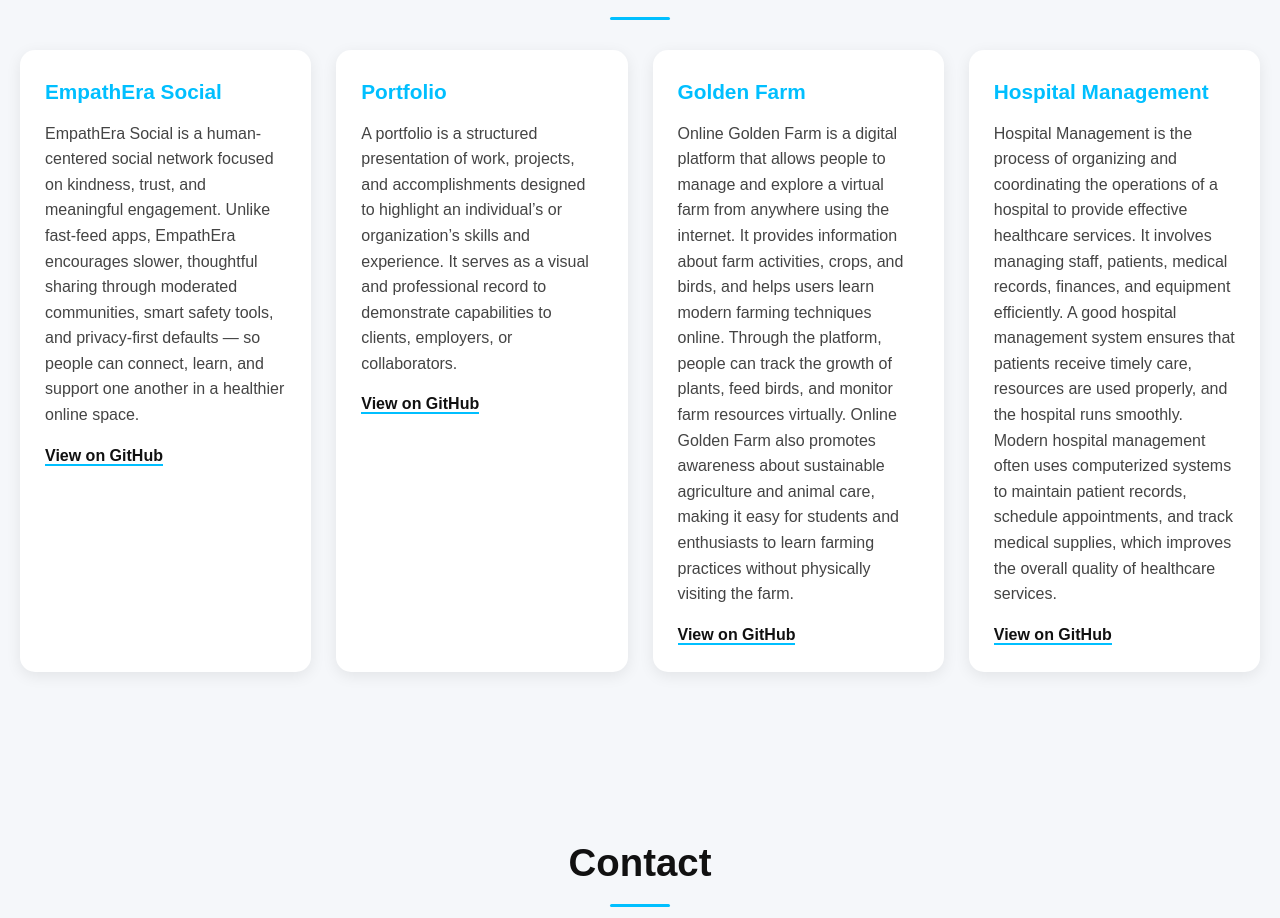
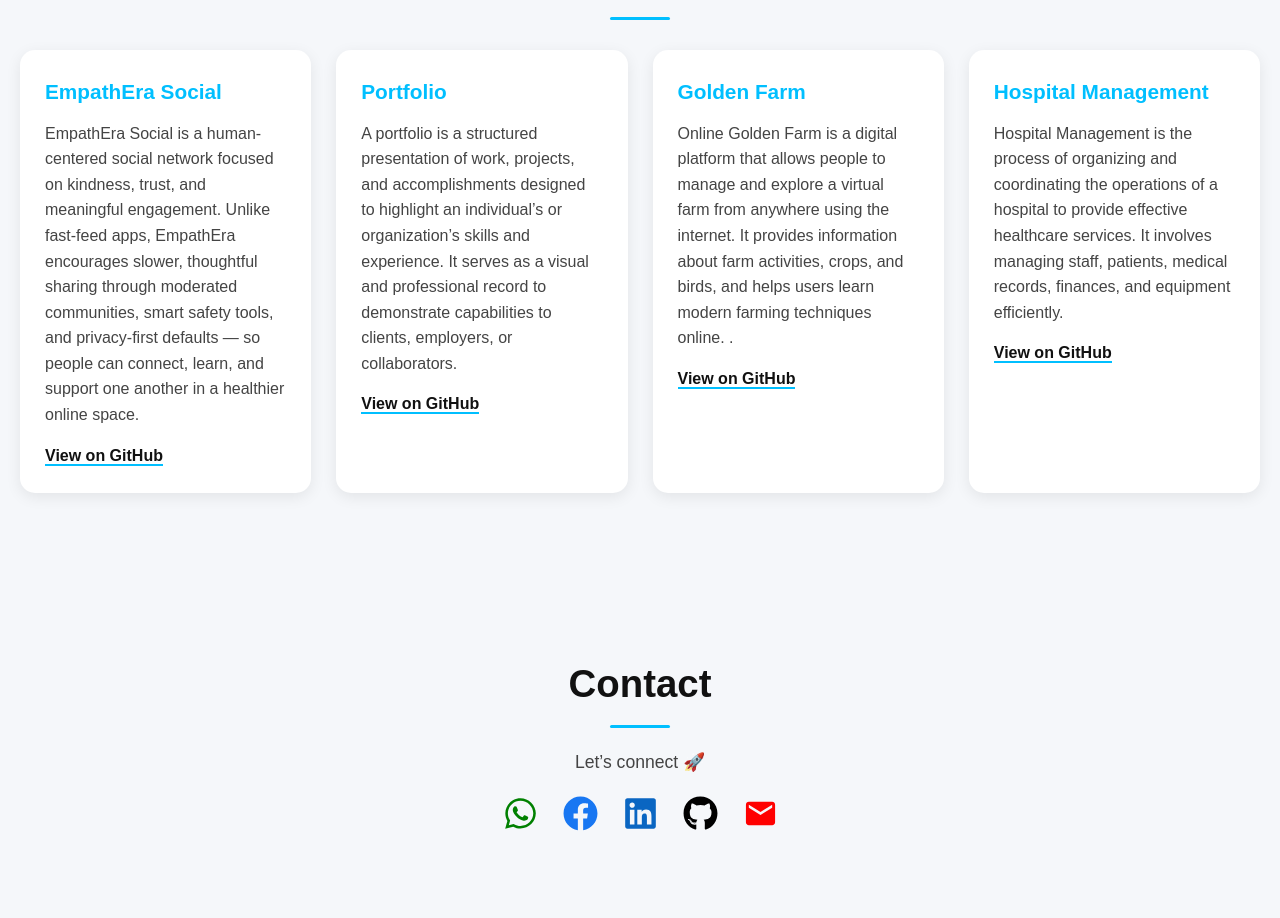
Before and after one commit to Aamir-8115/portfolio, a React (Create React App) app: page / in a window 1280 px wide. Shown: the part 1632-2550 px from the top of the page. Built offline with nearby package versions, Linux system fonts and the light colour scheme.

Commit message:
Update portfolio with latest changes

```diff
--- a/src/App.js
+++ b/src/App.js
@@ -70,12 +70,12 @@ I’m <b>Aamir Sohail</b>, a passionate <b>Frontend Developer</b> who enjoys
           </div>
           <div className="project-card">
             <h3>Golden Farm</h3>
-            <p>Online Golden Farm is a digital platform that allows people to manage and explore a virtual farm from anywhere using the internet. It provides information about farm activities, crops, and birds, and helps users learn modern farming techniques online. Through the platform, people can track the growth of plants, feed birds, and monitor farm resources virtually. Online Golden Farm also promotes awareness about sustainable agriculture and animal care, making it easy for students and enthusiasts to learn farming practices without physically visiting the farm.</p>
+            <p>Online Golden Farm is a digital platform that allows people to manage and explore a virtual farm from anywhere using the internet. It provides information about farm activities, crops, and birds, and helps users learn modern farming techniques online. .</p>
             <a href="https://github.com/Aamir-8115/Golden-Farm.git" target="_blank" rel="noreferrer">View on GitHub</a>
           </div>
              <div className="project-card">
             <h3>Hospital Management</h3>
-            <p>Hospital Management is the process of organizing and coordinating the operations of a hospital to provide effective healthcare services. It involves managing staff, patients, medical records, finances, and equipment efficiently. A good hospital management system ensures that patients receive timely care, resources are used properly, and the hospital runs smoothly. Modern hospital management often uses computerized systems to maintain patient records, schedule appointments, and track medical supplies, which improves the overall quality of healthcare services.</p>
+            <p>Hospital Management is the process of organizing and coordinating the operations of a hospital to provide effective healthcare services. It involves managing staff, patients, medical records, finances, and equipment efficiently. </p>
             <a href="https://github.com/Aamir-8115/Hospital-Management.git" target="_blank" rel="noreferrer">View on GitHub</a>
           </div>
         </div>
```
